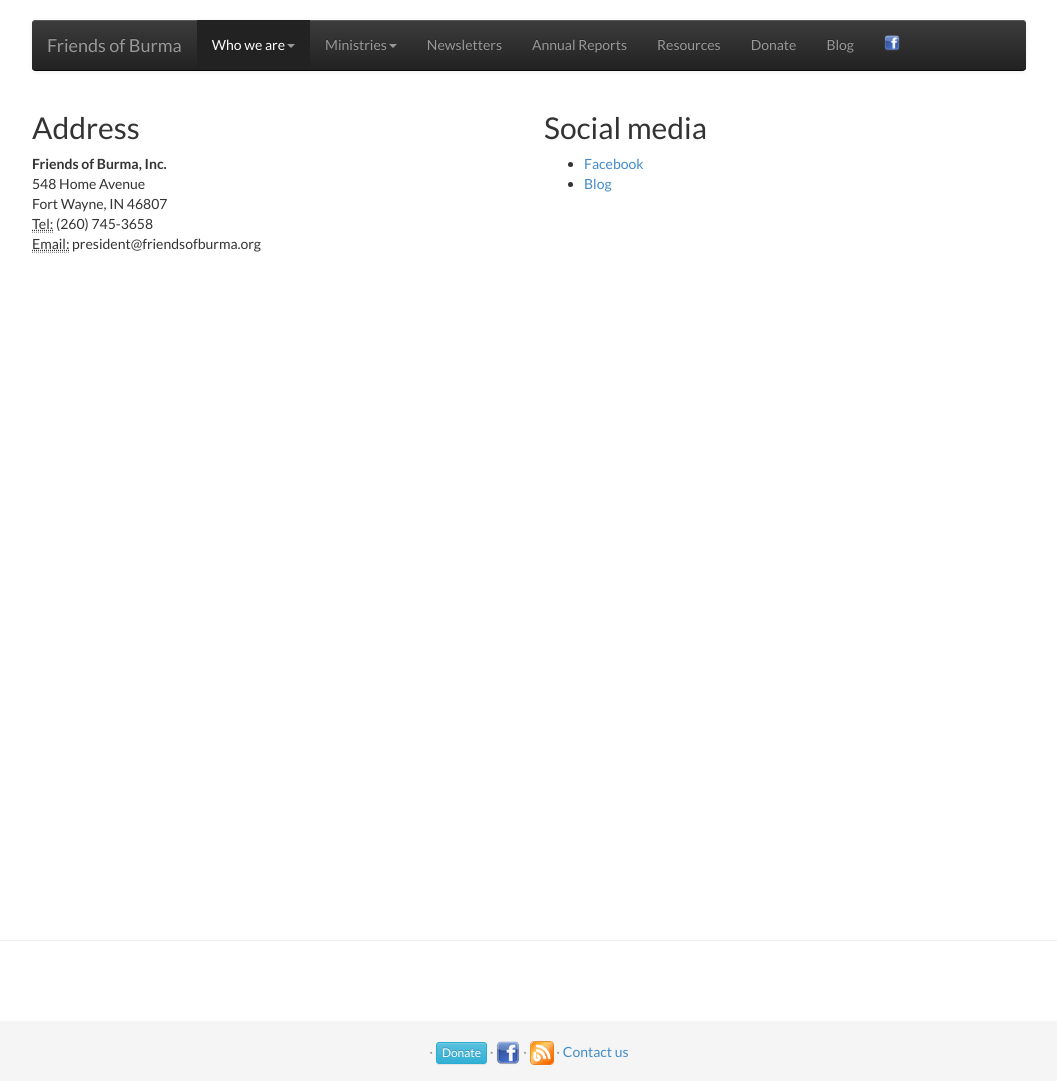
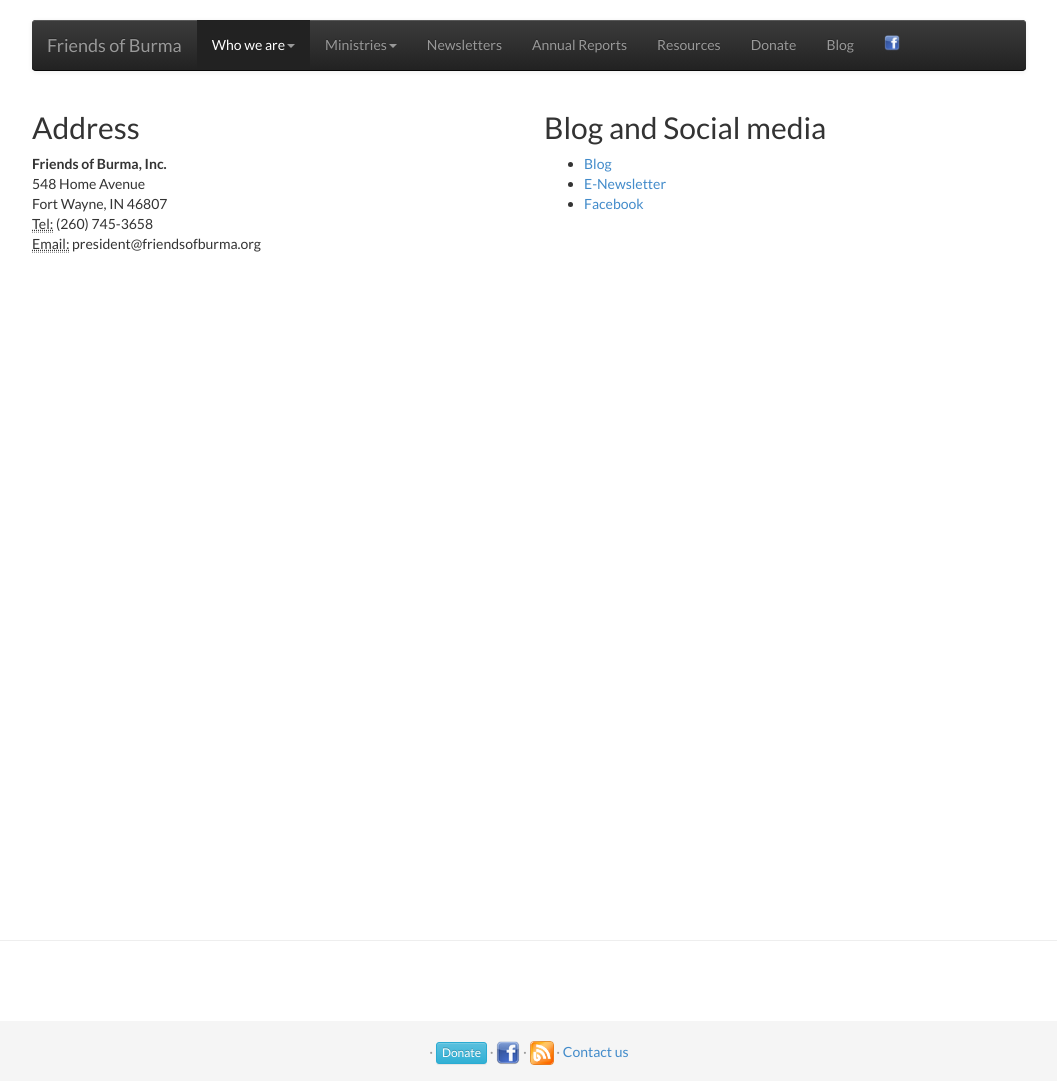
Before and after one commit to friendsofburma/friendsofburma.github.io, a Jekyll site: the page built from _pages/contact.html, in a window 1280 px wide. Shown: the whole page, without its empty margins (111-1168 px from the left). Built offline with Jekyll 4.4.1, drawn with Linux system fonts in a browser that asks for light colours.

Commit message:
contact page.

```diff
--- a/_pages/contact.html
+++ b/_pages/contact.html
@@ -18,10 +18,11 @@ permalink: /contact/
         </address>
       </div>
       <div class="col-lg-6">
-        <h2>Social media</h2>
+        <h2>Blog and Social media</h2>
         <ul>
+            <li><a href="http://blog.friendsofburma.org" target="_blank">Blog</a></li>
+            <li><a href="http://news.friendsofburma.org" target="_blank">E-Newsletter</a></li>
             <li><a href="https://www.facebook.com/pages/Friends-of-Burma-Inc/533976606619004" target="_blank">Facebook</a></li>
-            <li><a href="http://blog.friendsofburma.org" target="_blank">Blog</a></li>
         </ul>
       </div>
     </div>
```
